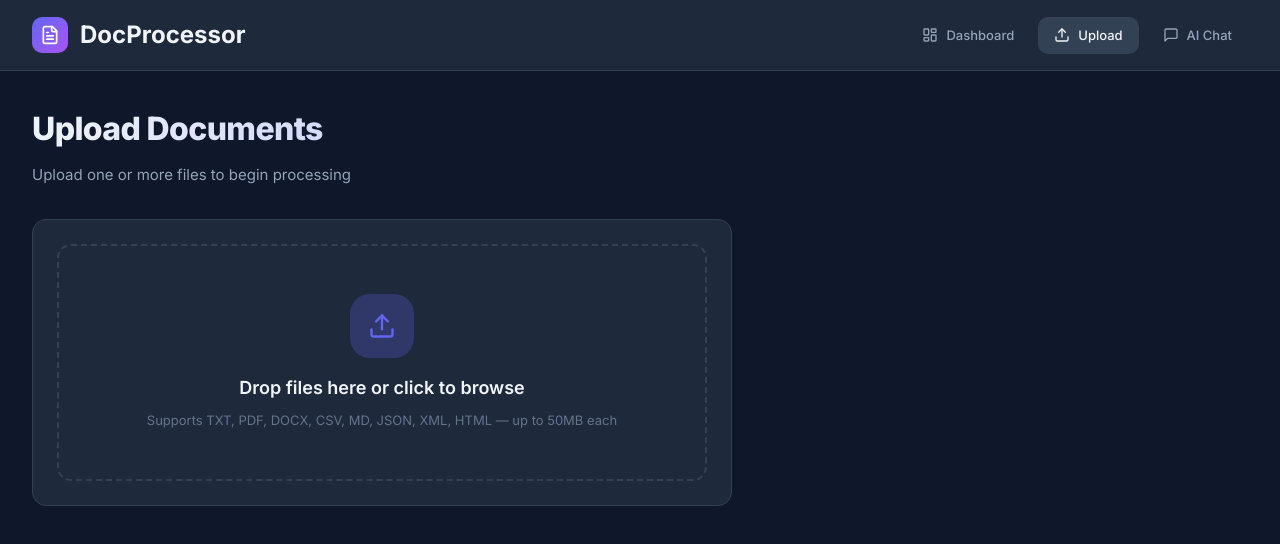
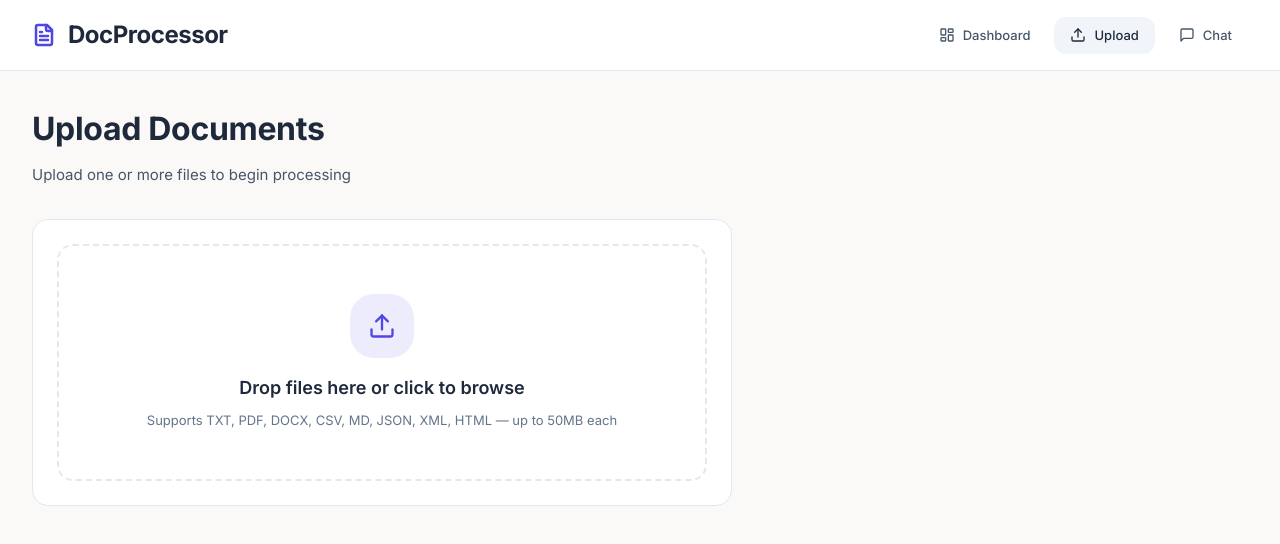
Before and after one commit to kshitij189/doc-processor, a React (Vite) app in the folder frontend/: page /upload in a window 1280 px wide. Shown: the top 544 px of the page. Built offline with nearby package versions, Linux system fonts and the light colour scheme.

Commit message:
feat(ui): overhaul to human-centric light mode aesthetics and remove AI specific branding

```diff
--- a/frontend/src/components/Layout.tsx
+++ b/frontend/src/components/Layout.tsx
@@ -12,17 +12,15 @@ const Layout: React.FC<LayoutProps> = ({ children }) => {
   const navLinks = [
     { to: '/', label: 'Dashboard', icon: LayoutDashboard },
     { to: '/upload', label: 'Upload', icon: Upload },
-    { to: '/chat', label: 'AI Chat', icon: MessageSquare },
+    { to: '/chat', label: 'Chat', icon: MessageSquare },
   ];
 
   return (
     <div className="layout">
       <nav className="navbar">
         <Link to="/" className="navbar-brand">
-          <div className="brand-icon">
-            <FileText size={20} color="white" />
-          </div>
-          DocProcessor
+          <FileText size={24} color="var(--accent-primary)" strokeWidth={2.5} />
+          <span style={{ letterSpacing: '-0.02em' }}>DocProcessor</span>
         </Link>
         <div className="navbar-nav">
           {navLinks.map((link) => (
--- a/frontend/src/pages/ChatPage.tsx
+++ b/frontend/src/pages/ChatPage.tsx
@@ -1,8 +1,8 @@
 import React, { useState, useRef, useEffect, useCallback } from 'react';
 import { Link } from 'react-router-dom';
 import {
-  Send, Bot, User, Sparkles, FileText, ChevronDown, ChevronUp,
-  Loader2, Zap, Database, Brain, Search
+  Send, MessageCircle, User, FileText, ChevronDown, ChevronUp,
+  Loader2, Info, Search, FileSignature
 } from 'lucide-react';
 import { fetchDocuments, streamChatMessage, fetchRAGStatus } from '../api/client';
 import type { ChatMessage, ChatSource, Document, RAGStatus } from '../types';
@@ -129,8 +129,8 @@ const ChatPage: React.FC = () => {
       <div className="chat-header">
         <div className="chat-header-left">
           <div className="chat-logo">
-            <Brain size={24} />
-            <h1>AI Document Chat</h1>
+            <MessageCircle size={24} />
+            <h1>Document Chat</h1>
           </div>
           <p className="chat-subtitle">Ask questions about your uploaded documents</p>
         </div>
@@ -139,16 +139,16 @@ const ChatPage: React.FC = () => {
           {ragStatus && (
             <div className="rag-stats">
               <span className="stat-pill">
-                <Database size={14} />
+                <FileSignature size={14} />
                 {ragStatus.collections} docs
               </span>
               <span className="stat-pill">
-                <Zap size={14} />
+                <Info size={14} />
                 {ragStatus.total_chunks} chunks
               </span>
               <span className={`stat-pill ${ragStatus.api_key_configured ? 'active' : 'inactive'}`}>
-                <Sparkles size={14} />
-                {ragStatus.api_key_configured ? 'Gemini Ready' : 'No API Key'}
+                <Info size={14} />
+                {ragStatus.api_key_configured ? 'Ready' : 'No API Key'}
               </span>
             </div>
           )}
@@ -211,10 +211,10 @@ const ChatPage: React.FC = () => {
         {messages.length === 0 && (
           <div className="chat-empty">
             <div className="empty-icon">
-              <Sparkles size={48} />
+              <MessageCircle size={48} />
             </div>
             <h2>Ask anything about your documents</h2>
-            <p>I'll search through your uploaded documents using hybrid retrieval, re-ranking, and AI to find the best answer.</p>
+            <p>I'll search through your uploaded documents using advanced retrieval to find the best answer.</p>
             <div className="pipeline-features">
               <div className="feature">
                 <Search size={18} />
@@ -222,13 +222,13 @@ const ChatPage: React.FC = () => {
                 <small>Semantic + BM25</small>
               </div>
               <div className="feature">
-                <Zap size={18} />
+                <FileSignature size={18} />
                 <span>Re-Ranking</span>
                 <small>Cross-encoder</small>
               </div>
               <div className="feature">
-                <Brain size={18} />
-                <span>Gemini AI</span>
+                <Info size={18} />
+                <span>Assistant</span>
                 <small>Streaming</small>
               </div>
             </div>
@@ -238,7 +238,7 @@ const ChatPage: React.FC = () => {
         {messages.map((msg) => (
           <div key={msg.id} className={`chat-message ${msg.role}`}>
             <div className="message-avatar">
-              {msg.role === 'user' ? <User size={18} /> : <Bot size={18} />}
+              {msg.role === 'user' ? <User size={18} /> : <MessageCircle size={18} />}
             </div>
             <div className="message-content">
               <div className="message-text">
--- a/frontend/src/styles/index.css
+++ b/frontend/src/styles/index.css
@@ -3,36 +3,36 @@
    ============================================ */
 
 :root {
-  /* Color Palette — Slate Dark Theme */
-  --bg-primary: #0f172a;
-  --bg-secondary: #1e293b;
-  --bg-tertiary: #334155;
-  --bg-card: #1e293b;
-  --bg-card-hover: #263348;
-  --bg-input: #0f172a;
+  /* Color Palette — Human Centric Warm Light Theme */
+  --bg-primary: #faf9f8;
+  --bg-secondary: #ffffff;
+  --bg-tertiary: #f1f5f9;
+  --bg-card: #ffffff;
+  --bg-card-hover: #fafafa;
+  --bg-input: #ffffff;
 
-  --text-primary: #f1f5f9;
-  --text-secondary: #94a3b8;
+  --text-primary: #1e293b;
+  --text-secondary: #475569;
   --text-muted: #64748b;
-  --text-inverse: #0f172a;
+  --text-inverse: #ffffff;
 
-  --accent-primary: #6366f1;
-  --accent-primary-hover: #818cf8;
-  --accent-primary-glow: rgba(99, 102, 241, 0.25);
-  --accent-success: #10b981;
-  --accent-success-bg: rgba(16, 185, 129, 0.12);
-  --accent-warning: #f59e0b;
-  --accent-warning-bg: rgba(245, 158, 11, 0.12);
-  --accent-danger: #ef4444;
-  --accent-danger-bg: rgba(239, 68, 68, 0.12);
-  --accent-info: #3b82f6;
-  --accent-info-bg: rgba(59, 130, 246, 0.12);
+  --accent-primary: #4f46e5;
+  --accent-primary-hover: #4338ca;
+  --accent-primary-glow: rgba(79, 70, 229, 0.1);
+  --accent-success: #059669;
+  --accent-success-bg: #ecfdf5;
+  --accent-warning: #d97706;
+  --accent-warning-bg: #fffbeb;
+  --accent-danger: #e11d48;
+  --accent-danger-bg: #fff1f2;
+  --accent-info: #2563eb;
+  --accent-info-bg: #eff6ff;
 
-  --border: #334155;
-  --border-light: #475569;
+  --border: #e2e8f0;
+  --border-light: #f1f5f9;
 
   /* Typography */
-  --font-family: 'Inter', -apple-system, BlinkMacSystemFont, 'Segoe UI', sans-serif;
+  --font-family: 'Inter', -apple-system, BlinkMacSystemFont, 'Segoe UI', Roboto, sans-serif;
   --font-xs: 0.75rem;
   --font-sm: 0.8125rem;
   --font-base: 0.9375rem;
@@ -53,21 +53,21 @@
   --space-12: 3rem;
 
   /* Radius */
-  --radius-sm: 6px;
-  --radius-md: 10px;
-  --radius-lg: 14px;
-  --radius-xl: 20px;
+  --radius-sm: 8px;
+  --radius-md: 12px;
+  --radius-lg: 16px;
+  --radius-xl: 24px;
   --radius-full: 9999px;
 
-  /* Shadows */
-  --shadow-sm: 0 1px 3px rgba(0,0,0,0.3);
-  --shadow-md: 0 4px 14px rgba(0,0,0,0.35);
-  --shadow-lg: 0 10px 40px rgba(0,0,0,0.4);
-  --shadow-glow: 0 0 20px var(--accent-primary-glow);
+  /* Shadows - Natural and Soft */
+  --shadow-sm: 0 1px 2px rgba(0,0,0,0.03);
+  --shadow-md: 0 4px 12px rgba(0,0,0,0.05), 0 1px 3px rgba(0,0,0,0.03);
+  --shadow-lg: 0 10px 30px rgba(0,0,0,0.08), 0 4px 6px rgba(0,0,0,0.04);
+  --shadow-glow: 0 4px 14px var(--accent-primary-glow);
 
   /* Transitions */
-  --transition: 0.2s ease;
-  --transition-slow: 0.35s ease;
+  --transition: 0.2s ease-out;
+  --transition-slow: 0.35s ease-out;
 }
 
 *, *::before, *::after {
@@ -134,17 +134,6 @@ a:hover {
   text-decoration: none;
 }
 
-.navbar-brand .brand-icon {
-  width: 36px;
-  height: 36px;
-  background: linear-gradient(135deg, var(--accent-primary), #a855f7);
-  border-radius: var(--radius-md);
-  display: flex;
-  align-items: center;
-  justify-content: center;
-  font-size: 18px;
-}
-
 .navbar-nav {
   display: flex;
   align-items: center;
@@ -185,12 +174,9 @@ a:hover {
 
 .page-header h1 {
   font-size: var(--font-2xl);
-  font-weight: 800;
-  letter-spacing: -0.02em;
-  background: linear-gradient(135deg, var(--text-primary), var(--accent-primary-hover));
-  -webkit-background-clip: text;
-  -webkit-text-fill-color: transparent;
-  background-clip: text;
+  font-weight: 700;
+  letter-spacing: -0.01em;
+  color: var(--text-primary);
 }
 
 .page-header p {
@@ -249,12 +235,13 @@ a:hover {
 }
 
 .btn-primary {
-  background: linear-gradient(135deg, var(--accent-primary), #7c3aed);
+  background: var(--accent-primary);
   color: white;
-  box-shadow: 0 2px 8px var(--accent-primary-glow);
+  box-shadow: var(--shadow-sm);
 }
 .btn-primary:hover:not(:disabled) {
-  box-shadow: var(--shadow-glow);
+  background: var(--accent-primary-hover);
+  box-shadow: var(--shadow-md);
   transform: translateY(-1px);
 }
 
@@ -410,7 +397,7 @@ a:hover {
 
 .progress-bar-fill {
   height: 100%;
-  background: linear-gradient(90deg, var(--accent-primary), var(--accent-primary-hover));
+  background: var(--accent-primary);
   border-radius: var(--radius-full);
   transition: width 0.5s ease;
   position: relative;
@@ -711,11 +698,8 @@ a:hover {
 
 .stat-value {
   font-size: var(--font-2xl);
-  font-weight: 800;
-  background: linear-gradient(135deg, var(--text-primary), var(--accent-primary-hover));
-  -webkit-background-clip: text;
-  -webkit-text-fill-color: transparent;
-  background-clip: text;
+  font-weight: 700;
+  color: var(--text-primary);
 }
 
 .stat-label {
@@ -941,7 +925,7 @@ a:hover {
 .doc-selector-bar {
   position: relative;
   border-bottom: 1px solid var(--border);
-  background: rgba(15, 23, 42, 0.5);
+  background: var(--bg-tertiary);
 }
 
 .doc-selector-toggle {
@@ -1048,7 +1032,7 @@ a:hover {
   width: 80px;
   height: 80px;
   margin: 0 auto var(--space-4);
-  background: linear-gradient(135deg, rgba(99, 102, 241, 0.1), rgba(168, 85, 247, 0.1));
+  background: var(--bg-tertiary);
   border-radius: 50%;
   display: flex;
   align-items: center;
@@ -1127,9 +1111,9 @@ a:hover {
 }
 
 .assistant .message-avatar {
-  background: linear-gradient(135deg, var(--accent-primary), #a855f7);
+  background: var(--accent-primary);
   color: white;
-  box-shadow: 0 0 15px var(--accent-primary-glow);
+  box-shadow: var(--shadow-sm);
 }
 
 .message-content {
@@ -1154,10 +1138,12 @@ a:hover {
 }
 
 .assistant .message-text {
-  background: rgba(99, 102, 241, 0.05);
-  border: 1px solid rgba(99, 102, 241, 0.2);
+  background: white;
   color: var(--text-primary);
+  border-radius: var(--radius-lg);
   border-top-left-radius: 4px;
+  box-shadow: var(--shadow-sm);
+  border: 1px solid var(--border);
 }
 
 .typing-indicator span {
@@ -1317,7 +1303,7 @@ a:hover {
 }
 
 .chat-send-btn {
-  background: linear-gradient(135deg, var(--accent-primary), #a855f7);
+  background: var(--accent-primary);
   color: white;
   border: none;
   width: 40px;
@@ -1330,11 +1316,13 @@ a:hover {
   margin-left: var(--space-2);
   transition: all var(--transition);
   flex-shrink: 0;
+  box-shadow: var(--shadow-sm);
 }
 
 .chat-send-btn:hover:not(:disabled) {
   transform: translateY(-1px);
-  box-shadow: 0 2px 10px var(--accent-primary-glow);
+  background: var(--accent-primary-hover);
+  box-shadow: var(--shadow-md);
 }
 
 .chat-send-btn:disabled {
```
